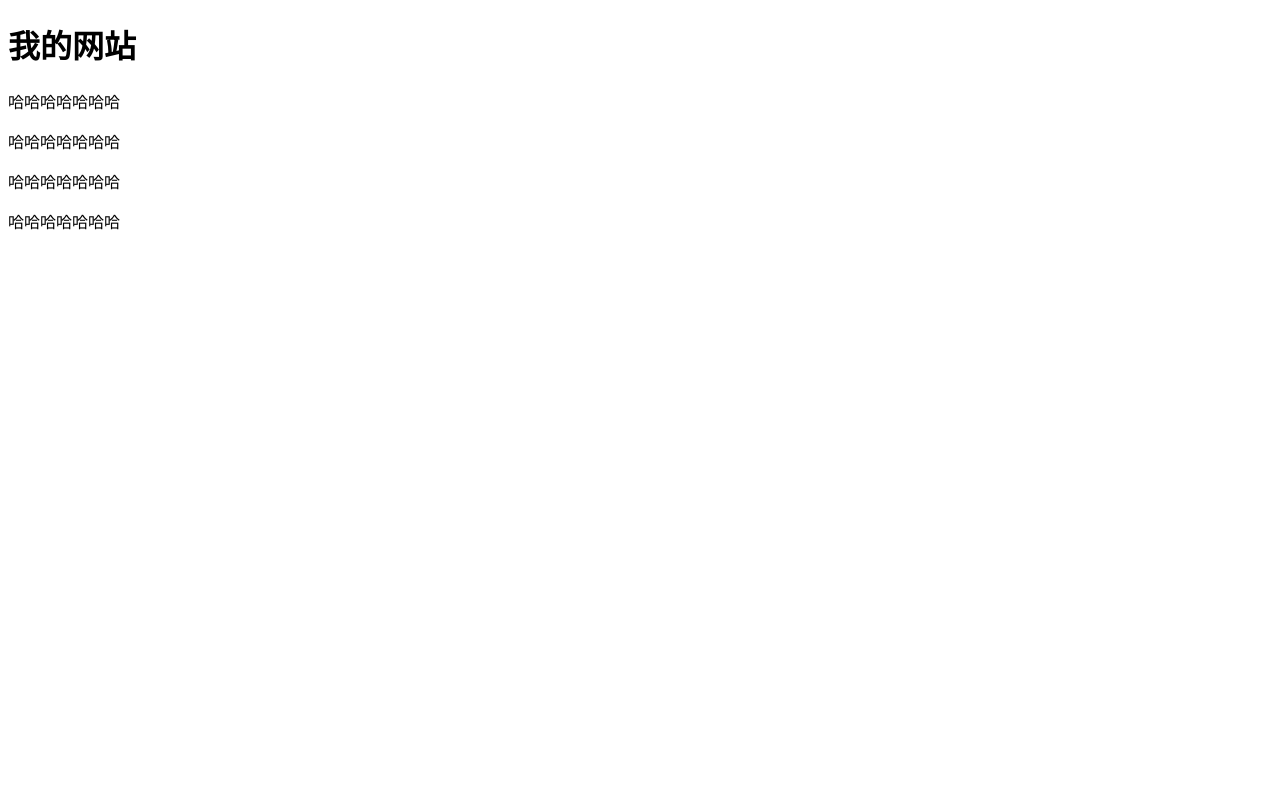
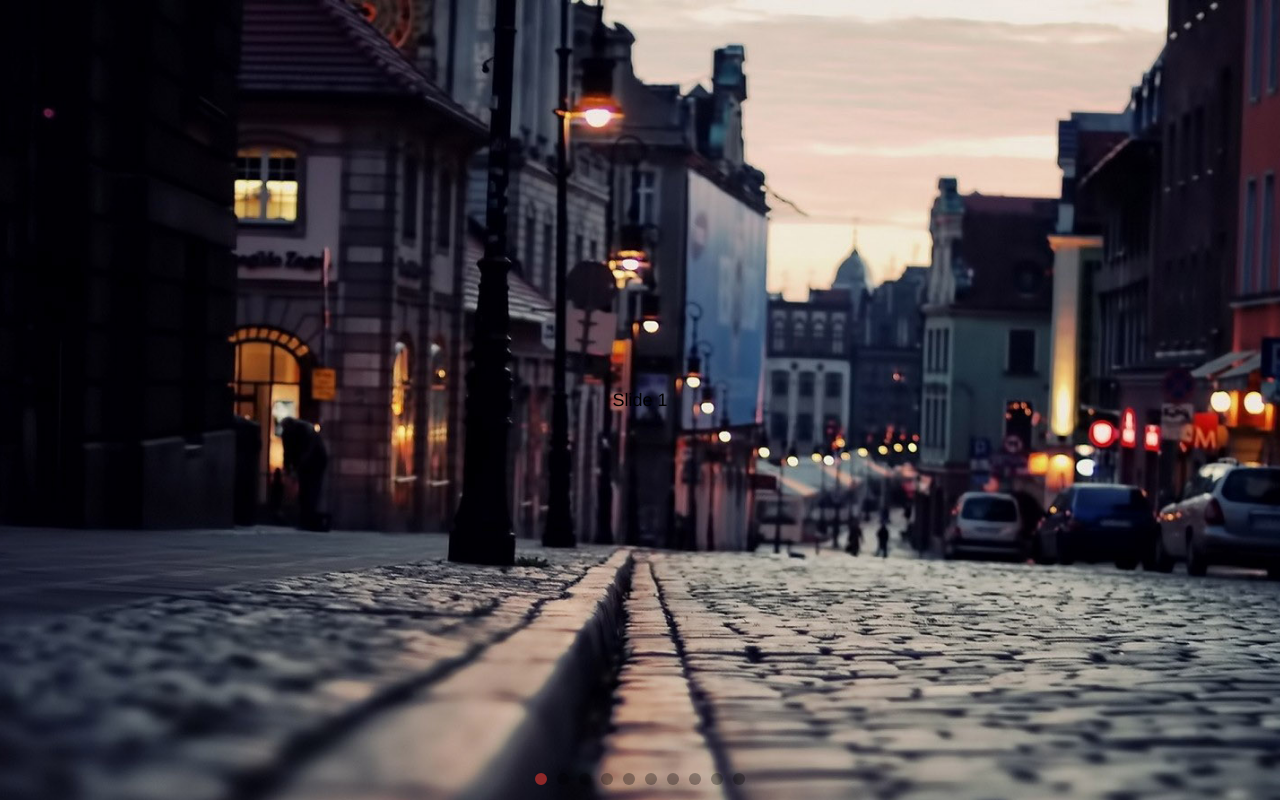
Before and after one commit to Alifetimelove/MyWeb, a website: page index.html in a window 1280 px wide. Drawn offline with nearby package versions, Linux system fonts and the light colour scheme.

Commit message:
添加jq,swiper,bootstrap

```diff
--- /dev/null
+++ b/css/main.css
@@ -0,0 +1,182 @@
+body,
+h1,
+h2,
+h3,
+h4,
+h5,
+h6,
+hr,
+p,
+blockquote,
+dl,
+dt,
+dd,
+ul,
+ol,
+li,
+pre,
+form,
+fieldset,
+legend,
+button,
+input,
+textarea,
+th,
+td {
+    margin: 0;
+    padding: 0;
+}
+
+body,
+button,
+input,
+select,
+textarea {
+    font: 12px/1.5tahoma, arial, \5b8b\4f53;
+}
+
+h1,
+h2,
+h3,
+h4,
+h5,
+h6 {
+    font-size: 100%;
+}
+
+address,
+cite,
+dfn,
+em,
+var {
+    font-style: normal;
+}
+
+code,
+kbd,
+pre,
+samp {
+    font-family: couriernew, courier, monospace;
+}
+
+small {
+    font-size: 12px;
+}
+
+ul,
+ol {
+    list-style: none;
+}
+
+a {
+    text-decoration: none;
+}
+
+a:hover {
+    text-decoration: underline;
+}
+
+sup {
+    vertical-align: text-top;
+}
+
+sub {
+    vertical-align: text-bottom;
+}
+
+legend {
+    color: #000;
+}
+
+fieldset,
+img {
+    border: 0;
+}
+
+button,
+input,
+select,
+textarea {
+    font-size: 100%;
+}
+
+table {
+    border-collapse: collapse;
+    border-spacing: 0;
+}
+
+
+/* 首页样式 */
+
+.swiper-container {
+    width: 100%;
+    height: 100%;
+}
+
+.swiper-slide {
+    text-align: center;
+    font-size: 18px;
+    background: #fff;
+    /* Center slide text vertically */
+    display: -webkit-box;
+    display: -ms-flexbox;
+    display: -webkit-flex;
+    display: flex;
+    -webkit-box-pack: center;
+    -ms-flex-pack: center;
+    -webkit-justify-content: center;
+    justify-content: center;
+    -webkit-box-align: center;
+    -ms-flex-align: center;
+    -webkit-align-items: center;
+    align-items: center;
+    background-repeat: no-repeat;
+    background-size: cover;
+    -webkit-background-size: cover;
+    -o-background-size: cover;
+    background-position: center 0;
+}
+
+html,
+body {
+    position: relative;
+    height: 100%;
+}
+
+body {
+    background: #eee;
+    font-family: Helvetica Neue, Helvetica, Arial, sans-serif;
+    font-size: 14px;
+    color: #000;
+    margin: 0;
+    padding: 0;
+}
+
+.swiper-pagination-custom {
+    width: 100%;
+    height: 20px;
+}
+
+
+/*自定义分页器的样式，这个你自己想要什么样子自己写*/
+
+.swiper-pagination-customs {
+    width: 12px;
+    height: 12px;
+    display: inline-block;
+    background: #000;
+    opacity: .3;
+    border-radius: 50%;
+    /* box-shadow: 0 0 2px  #000; */
+    margin: 0 5px;
+    outline: 0;
+}
+
+
+/*自定义分页器激活时的样式表现*/
+
+.swiper-pagination-customs-active {
+    opacity: 1;
+    border: 3px solid #8e2829;
+    background-color: #8e2829;
+}
--- a/index.html
+++ b/index.html
@@ -6,14 +6,31 @@
     <meta name="viewport" content="width=device-width, initial-scale=1.0">
     <meta http-equiv="X-UA-Compatible" content="ie=edge">
     <title>Document</title>
+    <link rel="stylesheet" href="node_modules/swiper/css/swiper.min.css" type="text/css">
+    <link rel="stylesheet" href="node_modules/bootstrap/dist/css/bootstrap.min.css" type="text/css">
+    <link rel="stylesheet" href="css/main.css">
+    <script src="node_modules/jquery/dist/jquery.min.js"></script>
+    <script src="node_modules/swiper/js/swiper.min.js"></script>
+    <script src="js/main.js"></script>
 </head>
 
 <body>
-    <h1>我的网站</h1>
-    <p>哈哈哈哈哈哈哈</p>
-    <p>哈哈哈哈哈哈哈</p>
-    <p>哈哈哈哈哈哈哈</p>
-    <p>哈哈哈哈哈哈哈</p>
+    <div class="swiper-container">
+        <div class="swiper-wrapper">
+            <div class="swiper-slide" style="background-image:url(img/1.jpg)">Slide 1</div>
+            <div class="swiper-slide" style="background-image:url(img/2.jpg)">Slide 2</div>
+            <div class="swiper-slide">Slide 3</div>
+            <div class="swiper-slide">Slide 4</div>
+            <div class="swiper-slide">Slide 5</div>
+            <div class="swiper-slide">Slide 6</div>
+            <div class="swiper-slide">Slide 7</div>
+            <div class="swiper-slide">Slide 8</div>
+            <div class="swiper-slide">Slide 9</div>
+            <div class="swiper-slide">Slide 10</div>
+        </div>
+        <!-- Add Pagination -->
+        <div class="swiper-pagination"></div>
+    </div>
 </body>
 
 </html>
--- /dev/null
+++ b/js/main.js
@@ -0,0 +1,26 @@
+$(document).ready(function() {
+    var swiper = new Swiper('.swiper-container', {
+        direction: 'vertical',
+        slidesPerView: 1,
+        spaceBetween: 30,
+        mousewheel: true,
+        pagination: {
+            el: '.swiper-pagination',
+            clickable: true,
+            type: "custom",
+            autoplayDisableOnInteraction: false,
+            renderCustom: function(swiper, current, total) {
+                var paginationHtml = " ";
+                for (var i = 0; i < total; i++) {
+                    // 判断是不是激活焦点，是的话添加active类，不是就只添加基本样式类
+                    if (i === (current - 1)) {
+                        paginationHtml += '<span class="swiper-pagination-customs swiper-pagination-customs-active"></span>';
+                    } else {
+                        paginationHtml += '<span class="swiper-pagination-customs"></span>';
+                    }
+                }
+                return paginationHtml;
+            },
+        },
+    });
+})
```
Also changed, not shown: package.json (added, +23 -0 lines), img/1.jpg (added), img/2.jpg (added), img/3.jpg (added), img/4.jpg (added), img/5.jpg (added), img/6.jpg (added), img/7.jpg (added), 1 other file.
